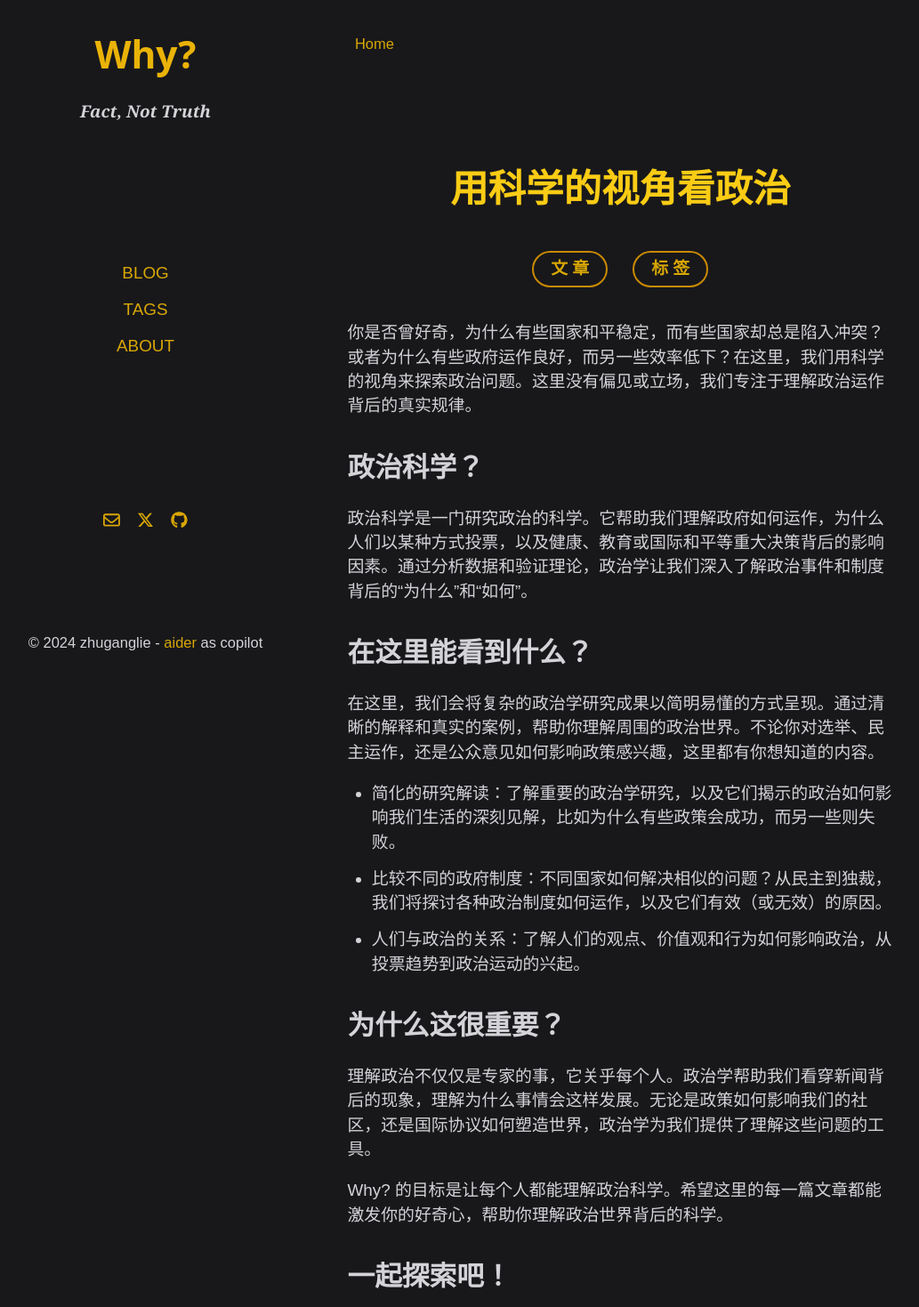
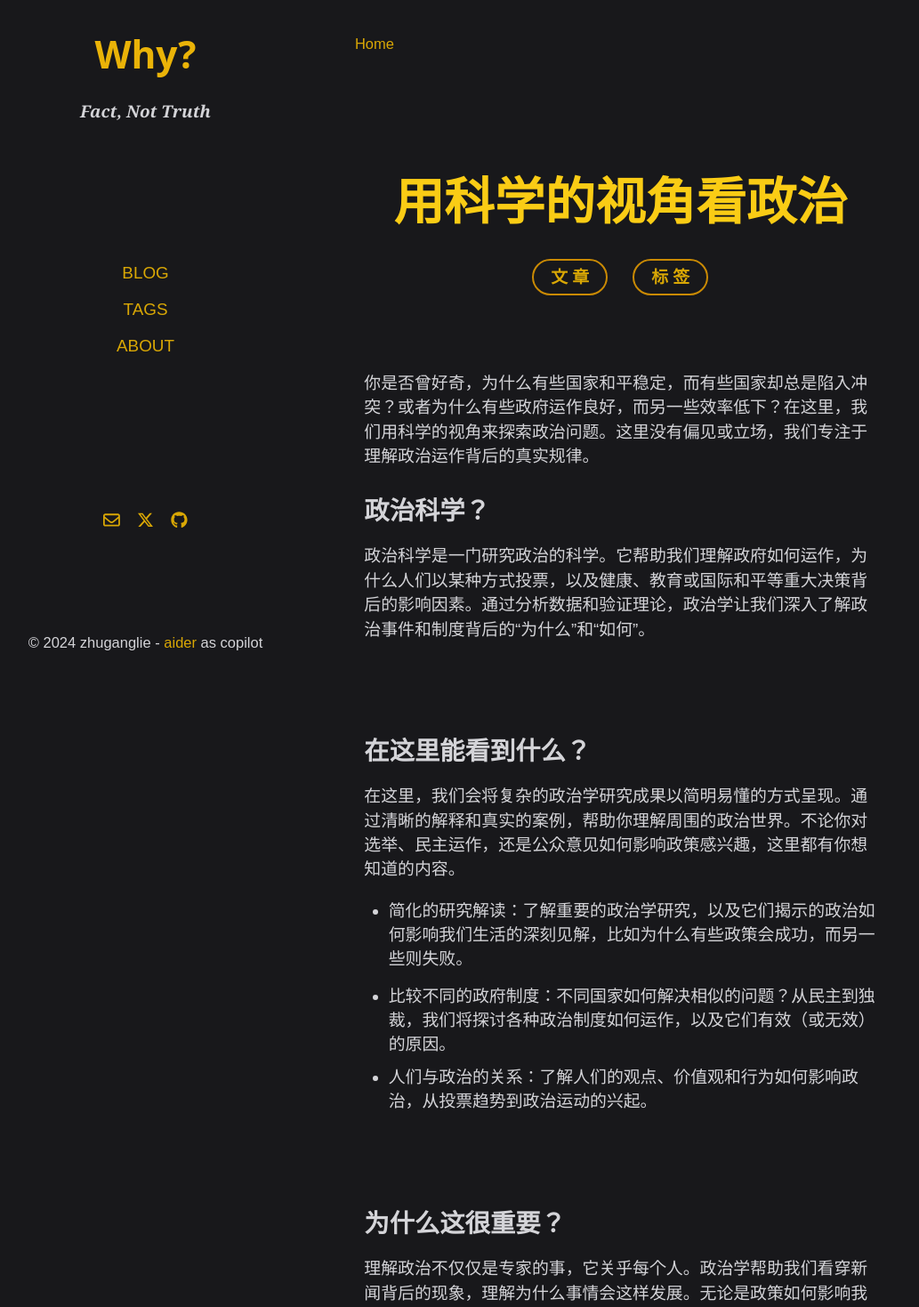
Before and after one commit to zhuganglie/newapp, a Next.js app: page / in a window 1280 px wide. Shown: the top 1469 px of the page at 89% size, without its empty margins (6-1039 px from the left). Built offline with nearby package versions, Linux system fonts and the light colour scheme.

Commit message:
optimize style

```diff
--- a/src/app/layout.js
+++ b/src/app/layout.js
@@ -71,7 +71,9 @@ export default function RootLayout({ children }) {
             </button>
             <Breadcrumbs />
             <main className="container mx-auto px-4 py-8 flex-grow">
-              {children}
+            <div className="flex justify-center">
+                {children}
+            </div>
             </main>
           </div>
         </div>
--- a/src/app/page.js
+++ b/src/app/page.js
@@ -1,14 +1,14 @@
 export default async function HomePage() {
   return (
-    <main>
-      <h2 className="text-center text-4xl text-yellow-400 my-10">
+    <main className="max-w-3xl mx-auto">
+    <h2 className="text-center text-5xl text-yellow-400 mb-8 mt-12">
         用科学的视角看政治
       </h2>
       <div className="flex gap-6 items-center justify-center my-8 mb-8">
         {' '}
         <a
           href="https://zhuganglie.vercel.app/posts"
-          className="font-bold border-2 border-yellow-600 px-4 py-1 rounded-full"
+        className="font-bold border-2 border-yellow-600 px-4 py-1 rounded-full hover:bg-yellow-600 hover:text-white transition-colors duration-300"
         >
           文 章
         </a>
@@ -19,25 +19,25 @@ export default async function HomePage() {
           标 签
         </a>
       </div>
-      <article>
+    <article className="container mx-auto px-4 py-6 max-w-xl">
         <p className="my-4">
           你是否曾好奇，为什么有些国家和平稳定，而有些国家却总是陷入冲突？或者为什么有些政府运作良好，而另一些效率低下？在这里，我们用科学的视角来探索政治问题。这里没有偏见或立场，我们专注于理解政治运作背后的真实规律。
         </p>
 
-        <h2 className="mt-8">政治科学？</h2>
+        <h2 className="text-2xl font-semibold mt-6 mb-4">政治科学？</h2>
 
         <p className="my-4">
           政治科学是一门研究政治的科学。它帮助我们理解政府如何运作，为什么人们以某种方式投票，以及健康、教育或国际和平等重大决策背后的影响因素。通过分析数据和验证理论，政治学让我们深入了解政治事件和制度背后的“为什么”和“如何”。
         </p>
       </article>
-      <article>
-        <h2 className="mt-8">在这里能看到什么？</h2>
+    <article className="container mx-auto px-4 py-6 max-w-xl">
+        <h2 className="text-2xl font-semibold mt-6 mb-4">在这里能看到什么？</h2>
 
         <p className="my-4">
           在这里，我们会将复杂的政治学研究成果以简明易懂的方式呈现。通过清晰的解释和真实的案例，帮助你理解周围的政治世界。不论你对选举、民主运作，还是公众意见如何影响政策感兴趣，这里都有你想知道的内容。
         </p>
 
-        <ul className="my-4">
+        <ul className="my-4 space-y-2">
           <li>
             简化的研究解读：了解重要的政治学研究，以及它们揭示的政治如何影响我们生活的深刻见解，比如为什么有些政策会成功，而另一些则失败。
           </li>
@@ -49,8 +49,8 @@ export default async function HomePage() {
           </li>
         </ul>
       </article>
-      <article>
-        <h2 className="mt-8">为什么这很重要？</h2>
+    <article className="container mx-auto px-4 py-6 max-w-xl">
+        <h2 className="text-2xl font-semibold mt-6 mb-4">为什么这很重要？</h2>
 
         <p className="my-4">
           理解政治不仅仅是专家的事，它关乎每个人。政治学帮助我们看穿新闻背后的现象，理解为什么事情会这样发展。无论是政策如何影响我们的社区，还是国际协议如何塑造世界，政治学为我们提供了理解这些问题的工具。
@@ -61,8 +61,8 @@ export default async function HomePage() {
           的目标是让每个人都能理解政治科学。希望这里的每一篇文章都能激发你的好奇心，帮助你理解政治世界背后的科学。
         </p>
       </article>
-      <article>
-        <h2 className="mt-8">一起探索吧！</h2>
+    <article className="container mx-auto px-4 py-6 max-w-xl">
+        <h2 className="text-2xl font-semibold mt-6 mb-4">一起探索吧！</h2>
 
         <p className="my-4">
           政治复杂难懂，但好奇心能带来理解。在这里，政治将其变得简单、有趣、贴近生活。来吧，让我们一起学习，科学地理解政治的世界。
--- a/src/app/posts/[slug]/page.js
+++ b/src/app/posts/[slug]/page.js
@@ -9,12 +9,14 @@ export default async function PostPage({ params }) {
     return notFound()
   }
 
-  return (
-    <div>
-      <h1>{post.title ?? 'Untitled'}</h1>
-      <hr></hr>
-      <ReactMarkdown>{post.content}</ReactMarkdown>
-      <div className="flex">
+return (
+<div className="flex flex-col justify-center items-center py-8">
+    <div className="max-w-3xl w-full">
+
+    <h1 className="text-3xl font-bold mb-4">{post.title ?? 'Untitled'}</h1>
+    <hr className="mb-4" />
+    <ReactMarkdown className="prose">{post.content}</ReactMarkdown>
+    <div className="flex mt-4">
      <span className="min-w-max">标签：</span>
       <ul className="flex gap-x-2 gap-y-1 flex-wrap list-none">
         {(post.tags || []).map((tag) => (
@@ -23,5 +25,6 @@ export default async function PostPage({ params }) {
       </ul>
       </div>
     </div>
-  )
+</div>
+)
 }
```
